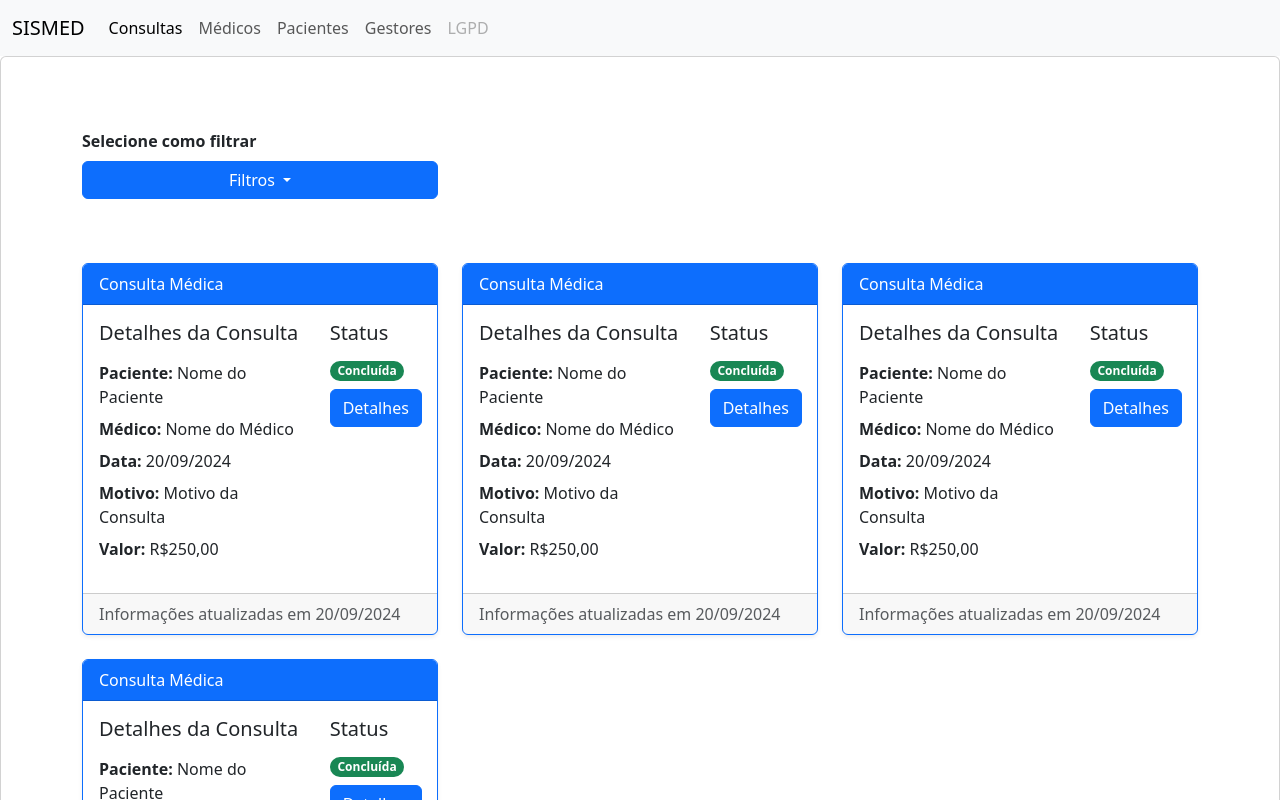
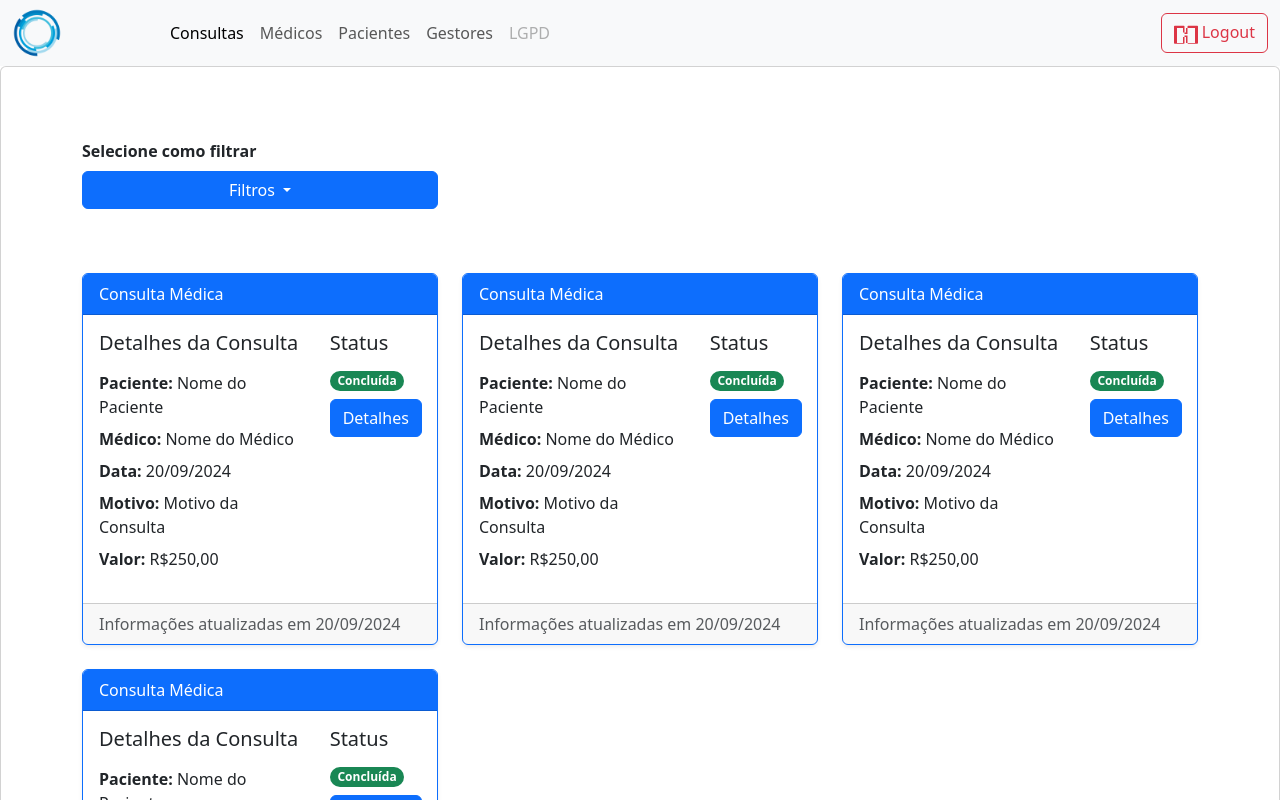
Before and after one commit to pedrogones/sismed, an Angular app: page /dashboard in a window 1280 px wide. Shown: the top 800 px of the page. Built offline with nearby package versions, Linux system fonts and the light colour scheme.

Commit message:
changed navbar

```diff
--- a/package.json
+++ b/package.json
@@ -18,6 +18,7 @@
     "@angular/platform-browser": "^18.1.0",
     "@angular/platform-browser-dynamic": "^18.1.0",
     "@angular/router": "^18.1.0",
+    "@fortawesome/fontawesome-free": "^6.6.0",
     "@ng-bootstrap/ng-bootstrap": "^17.0.0",
     "bootstrap": "^5.3.3",
     "moment": "^2.30.1",
--- a/src/app/layouts/nav-bar/nav-bar.component.html
+++ b/src/app/layouts/nav-bar/nav-bar.component.html
@@ -1,18 +1,37 @@
-<nav class="navbar navbar-expand-lg bg-body-tertiary">
+<nav class="navbar navbar-expand-lg bg-light">
   <div class="container-fluid">
-      <a class="navbar-brand" href="#">SISMED</a>
+    <a class="navbar-logo" href="#"></a>
     <button class="navbar-toggler" type="button" data-bs-toggle="collapse" data-bs-target="#navbarNavAltMarkup" aria-controls="navbarNavAltMarkup" aria-expanded="false" aria-label="Toggle navigation">
       <span class="navbar-toggler-icon"></span>
     </button>
     <div class="collapse navbar-collapse" id="navbarNavAltMarkup">
-        <div class="navbar-nav">
+      <ul class="navbar-nav me-auto mb-2 mb-lg-0">
+        <li class="nav-item">
           <a class="nav-link active" aria-current="page" href="#">Consultas</a>
+        </li>
+        <li class="nav-item">
           <a class="nav-link" href="#">Médicos</a>
+        </li>
+        <li class="nav-item">
           <a class="nav-link" href="/pacientes">Pacientes</a>
+        </li>
+        <li class="nav-item">
           <a class="nav-link" href="#">Gestores</a>
+        </li>
+        <li class="nav-item">
           <a class="nav-link disabled" aria-disabled="true">LGPD</a>
+        </li>
+      </ul>
+      <div class="d-flex">
+        <button class="btn btn-outline-danger" type="button">
+          <svg xmlns="http://www.w3.org/2000/svg" width="24" height="24" fill="currentColor" class="bi bi-box-arrow-right" viewBox="0 0 16 16">
+            <path fill-rule="evenodd" d="M6.5 2.5a.5.5 0 0 1 .5.5v5h2V3a.5.5 0 0 1 .5-.5h6a.5.5 0 0 1 .5.5v11a.5.5 0 0 1-.5.5h-6a.5.5 0 0 1-.5-.5v-5h-2v5a.5.5 0 0 1-.5.5h-6a.5.5 0 0 1-.5-.5V3a.5.5 0 0 1 .5-.5h6zM14 4H8v3H6v-3H2v10h4v-4h2v4h6V4z"/>
+          </svg>
+          Logout
+        </button>
       </div>
     </div>
   </div>
 </nav>
+
   <router-outlet></router-outlet>
--- a/src/app/layouts/nav-bar/nav-bar.component.scss
+++ b/src/app/layouts/nav-bar/nav-bar.component.scss
@@ -0,0 +1,8 @@
+.navbar-logo {
+  background-image: url('/src/assets/logo.png'); // Caminho relativo à pasta src
+  background-size: contain;
+  background-repeat: no-repeat;
+  background-position: left center;
+  width: 150px; /* Ajuste conforme necessário */
+  height: 50px; /* Ajuste conforme necessário */
+}
```
Also changed, not shown: 1 other file (tests, documents, lock files or other folders). Lines whose indentation alone changed are shown as unchanged.
